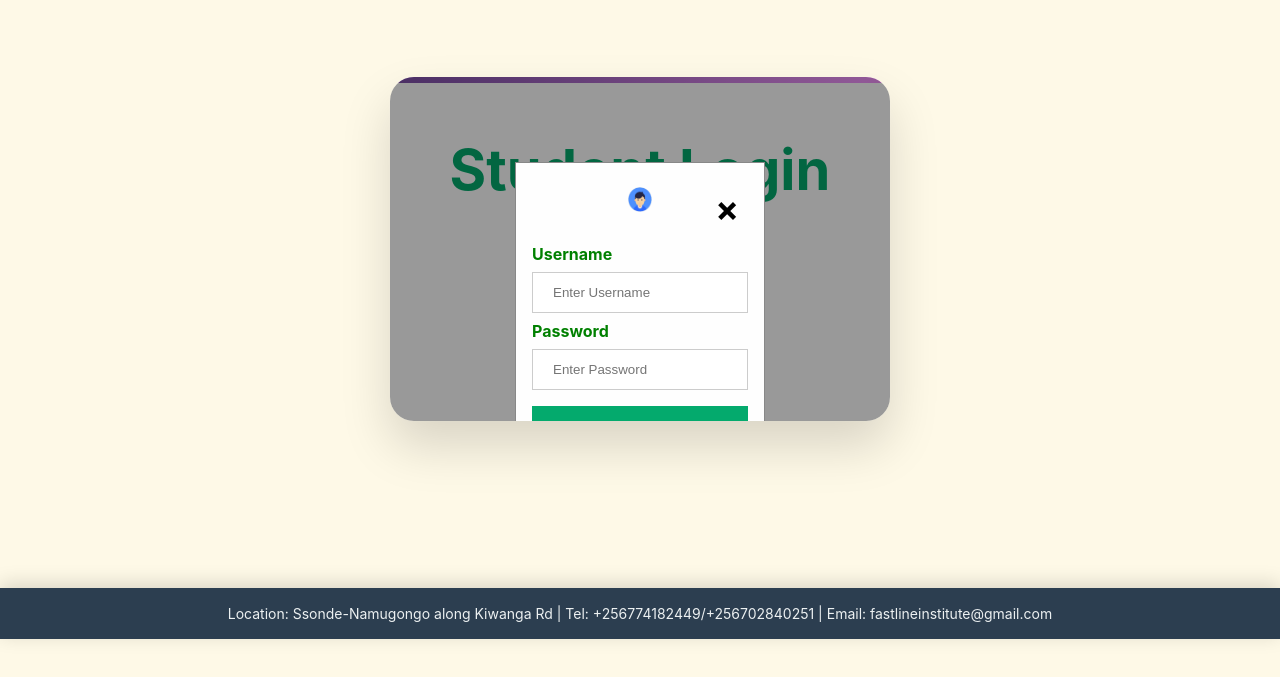
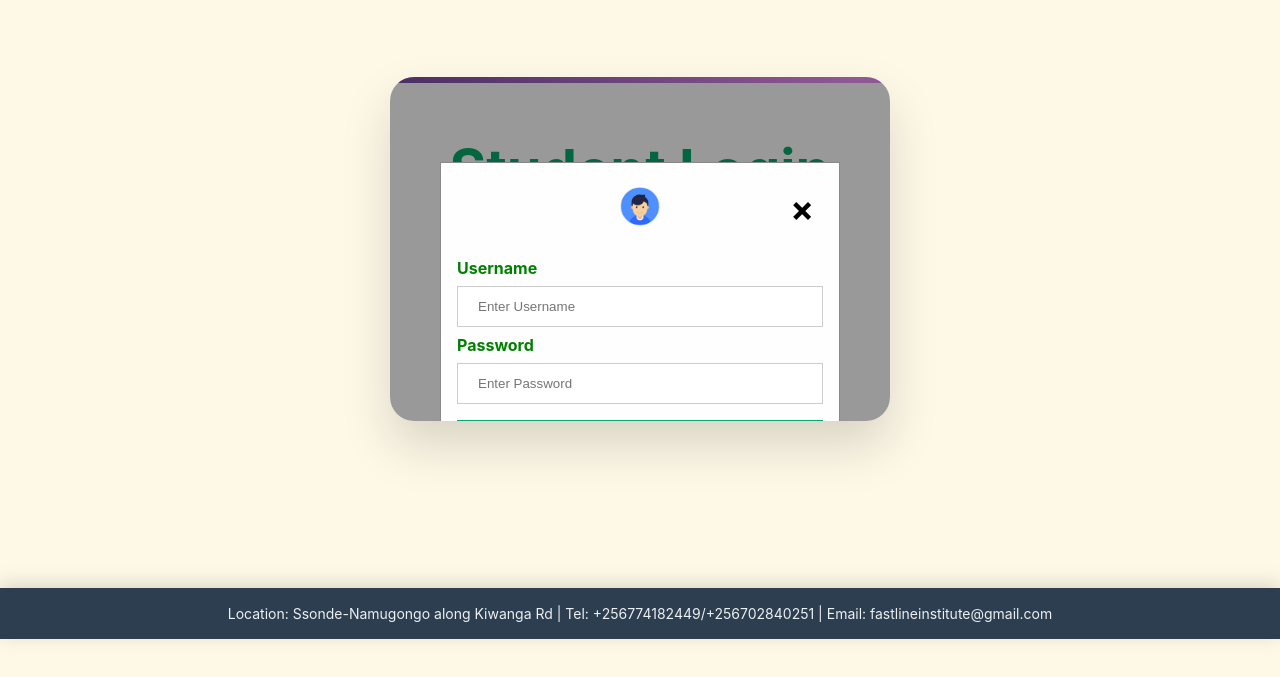
Before and after one commit to fastlineinstitute/fastline.ug, a plain HTML site: page portal.html in a window 1280 px wide. Both pictures are taken after a click on the button "Login". Shown: the part 161-838 px from the top of the page. Drawn offline with Linux system fonts and the light colour scheme.

Commit message:
Update portal.html

```diff
--- a/portal.html
+++ b/portal.html
@@ -347,7 +347,7 @@ span.psw {
   margin: 5% auto 15% auto; /* 5% from the top, 15% from the bottom and centered */
   border: 1px solid #888;
   justify-content: center;
-  width: 50%; /* Could be more or less, depending on screen size */
+  width: 80%; /* Could be more or less, depending on screen size */
 }
 
 /* The Close Button (x) */
```
